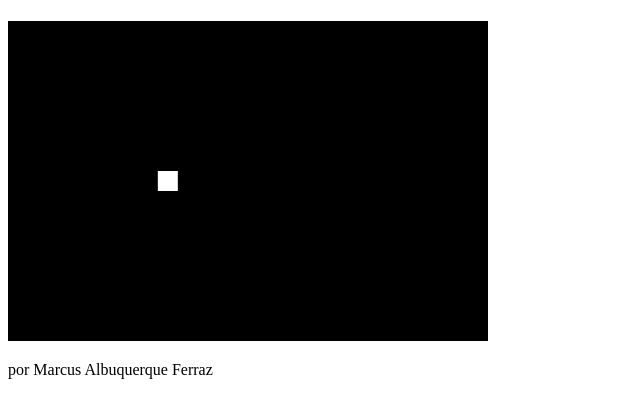
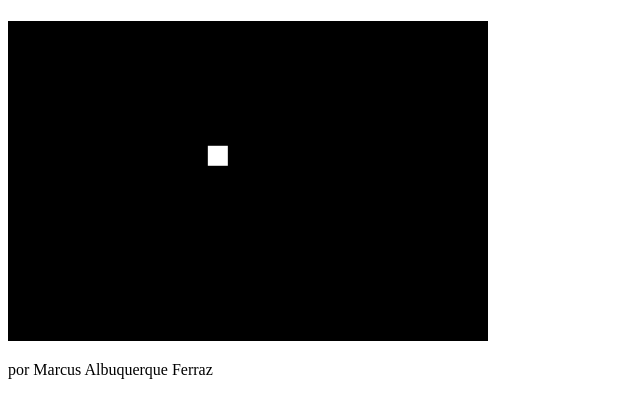
Before and after one commit to ufjf-dcc104/ufjf-dcc138-2021-3ere-atv1-MarcusAFerraz, a plain HTML site: page index.html in a window 1280 px wide. Shown: the part 59-476 px from the top of the page, without its empty margins (0-640 px from the left). Drawn offline with Linux system fonts and the light colour scheme.

Commit message:
Adiciona um segundo estado

```diff
--- a/index.html
+++ b/index.html
@@ -16,7 +16,8 @@
 
         canvas.width = 480;
         canvas.height = 320;
-        let x = 100;
+        let x = 150;
+        let y = 100
         let t0;
         let dt;
         requestAnimationFrame(desenha);
@@ -31,10 +32,11 @@
 
             //Atualiza estado
             x = x + 10*dt;
+            y = 100 + 1500*Math.cos(t/200)*dt;
 
             //Desenha elementos
             ctx.fillStyle = "white";
-            ctx.fillRect(x,150, 20, 20);
+            ctx.fillRect(x, y, 20, 20);
 
             requestAnimationFrame(desenha);
             t0 = t;
```
